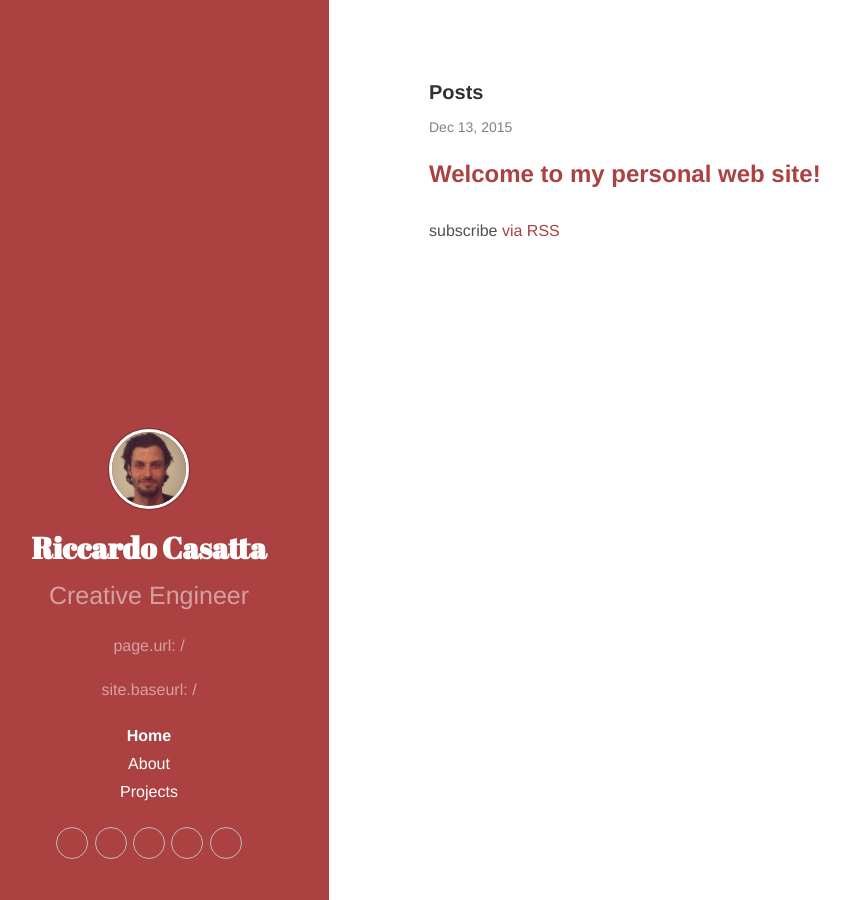
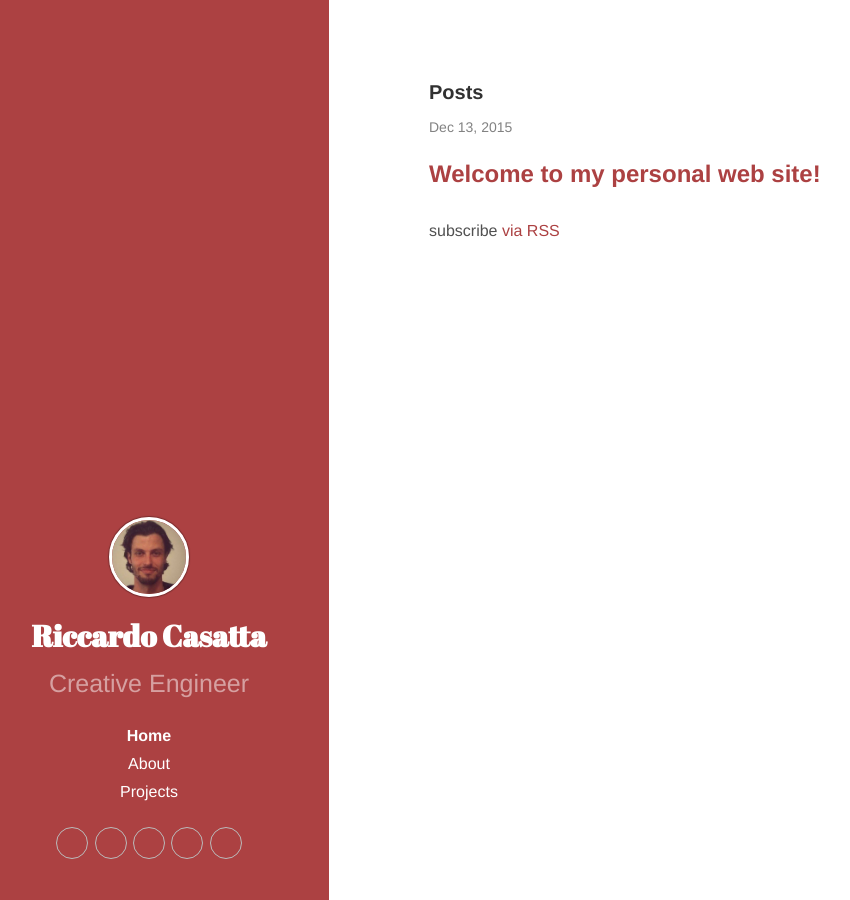
Before and after one commit to RCasatta/riccardo.casatta.it, a Jekyll site: the page built from index.html, in a window 1280 px wide. Shown: the whole page, without its empty margins (31-881 px from the left). Built offline with Jekyll 4.4.1, drawn with Linux system fonts in a browser that asks for light colours; some web fonts are replaced.

Commit message:
fixing home not active on github

```diff
--- a/_includes/sidebar.html
+++ b/_includes/sidebar.html
@@ -10,12 +10,10 @@
         </a>
       </h2>
       <p class="lead">{{ site.description }}</p>
-      <p>page.url: {{ page.url }}</p>
-      <p>site.baseurl: {{ site.baseurl }}</p>
     </div>
 
     <nav class="sidebar-nav">
-      <a class="sidebar-nav-item{% if page.url == site.baseurl %} active{% endif %}" href="{{ site.baseurl }}">Home</a>
+      <a class="sidebar-nav-item{% if page.url == site.baseurl || page.url == '/index.html' %} active{% endif %}" href="{{ site.baseurl }}">Home</a>
 
       {% comment %}
         The code below dynamically generates a sidebar nav of pages with
```
